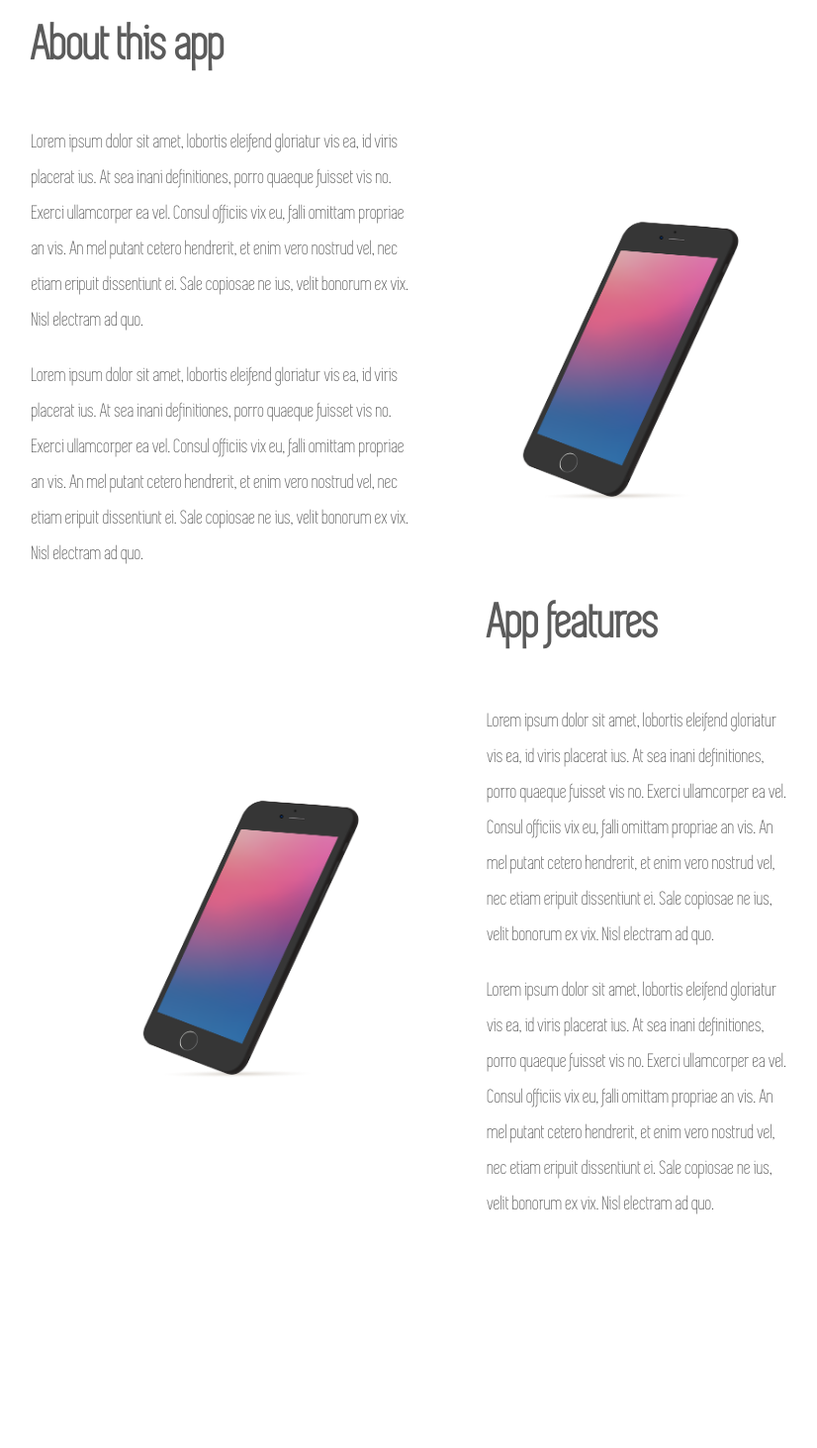
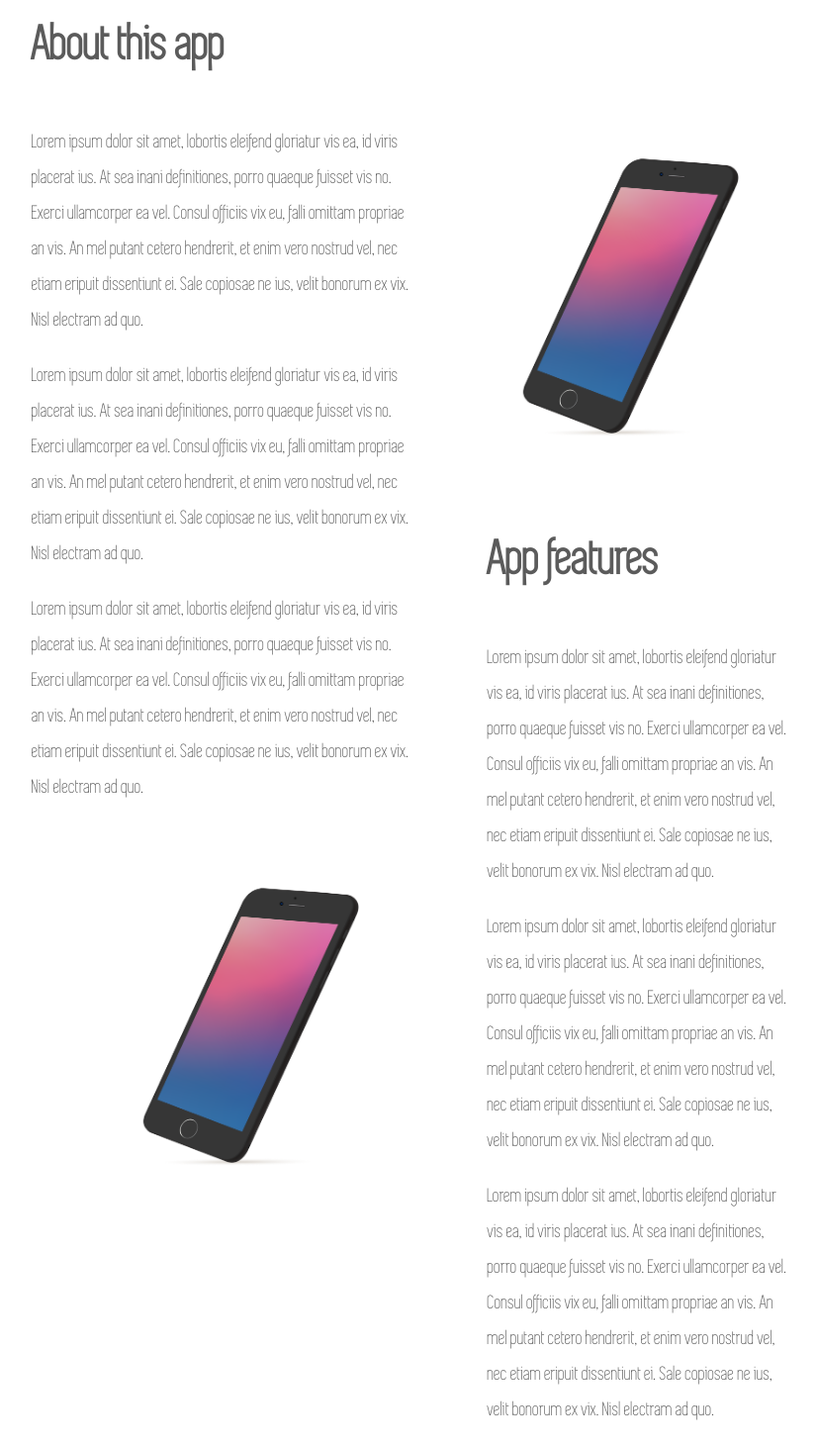
Before and after one commit to ThuyyHNguyen/MDDN-352-p3-homepage, a plain HTML site: page index.html in a window 1280 px wide. Shown: the part 751-2214 px from the top of the page at 99% size, without its empty margins (224-1050 px from the left). Before the commit the page ends 2006 px from the top, so only its background shows below. Drawn offline with Linux system fonts and the light colour scheme.

Commit message:
change stuff

```diff
--- a/css/main.css
+++ b/css/main.css
@@ -3,7 +3,6 @@ body, html {
     height: 100%;
     margin: 0;
 }
-
 .hero-image {
   background-image: url("img/overview.png");
   height: 90%;
@@ -111,7 +110,7 @@ body, html {
 .upper-content-1-2{
   display: block;
   width: 30%;
-  margin-top: 15%;
+  margin-top: 0%;
 
 }
 .upper-content-2{
@@ -127,6 +126,6 @@ body, html {
 .upper-content-2-2{
   display: block;
   width: 30%;
-  margin-top: 15%;
+  margin-top: 0%;
   margin-left: 20%;
 }
--- a/index.html
+++ b/index.html
@@ -35,7 +35,7 @@
     </div>
 
     <div class="hero-text">
-      <p class="herocontent-p" style="font-size:20px;">Please maybe try to write something here</p>
+      <p class="herocontent-p" style="font-size:20px;">Number one recommendation app in Wellington city</p>
       <h1 class="herocontent-h" style="font-size:70px">Welcome to Tipstop</h1>
       <button class="colorbutton">Click Me</button>
       <button class="transbutton">Click Me</button>
@@ -51,6 +51,8 @@
         </p>
         <p class="herocontent-p" style="font-size: 20px;">Lorem ipsum dolor sit amet, lobortis eleifend gloriatur vis ea, id viris placerat ius. At sea inani definitiones, porro quaeque fuisset vis no. Exerci ullamcorper ea vel. Consul officiis vix eu, falli omittam propriae an vis. An mel putant cetero hendrerit, et enim vero nostrud vel, nec etiam eripuit dissentiunt ei. Sale copiosae ne ius, velit bonorum ex vix. Nisl electram ad quo.
         </p>
+		<p class="herocontent-p" style="font-size: 20px;">Lorem ipsum dolor sit amet, lobortis eleifend gloriatur vis ea, id viris placerat ius. At sea inani definitiones, porro quaeque fuisset vis no. Exerci ullamcorper ea vel. Consul officiis vix eu, falli omittam propriae an vis. An mel putant cetero hendrerit, et enim vero nostrud vel, nec etiam eripuit dissentiunt ei. Sale copiosae ne ius, velit bonorum ex vix. Nisl electram ad quo.
+        </p>
       </div>
     </div>
           <img src="img/phone-1.png" class="upper-content-1-2 row slideanim">
@@ -62,9 +64,18 @@
         </p>
         <p class="herocontent-p" style="font-size: 20px;">Lorem ipsum dolor sit amet, lobortis eleifend gloriatur vis ea, id viris placerat ius. At sea inani definitiones, porro quaeque fuisset vis no. Exerci ullamcorper ea vel. Consul officiis vix eu, falli omittam propriae an vis. An mel putant cetero hendrerit, et enim vero nostrud vel, nec etiam eripuit dissentiunt ei. Sale copiosae ne ius, velit bonorum ex vix. Nisl electram ad quo.
         </p>
+		<p class="herocontent-p" style="font-size: 20px;">Lorem ipsum dolor sit amet, lobortis eleifend gloriatur vis ea, id viris placerat ius. At sea inani definitiones, porro quaeque fuisset vis no. Exerci ullamcorper ea vel. Consul officiis vix eu, falli omittam propriae an vis. An mel putant cetero hendrerit, et enim vero nostrud vel, nec etiam eripuit dissentiunt ei. Sale copiosae ne ius, velit bonorum ex vix. Nisl electram ad quo.
+        </p>
       </div>
     </div>
           <img src="img/phone-1.png" class="upper-content-2-2 row slideanim">
+
+	<br>
+	<br>
+	<br>
+	<br>
+	<br>
+	<br>
 
 
   <script src="js/main.js"></script>
```
